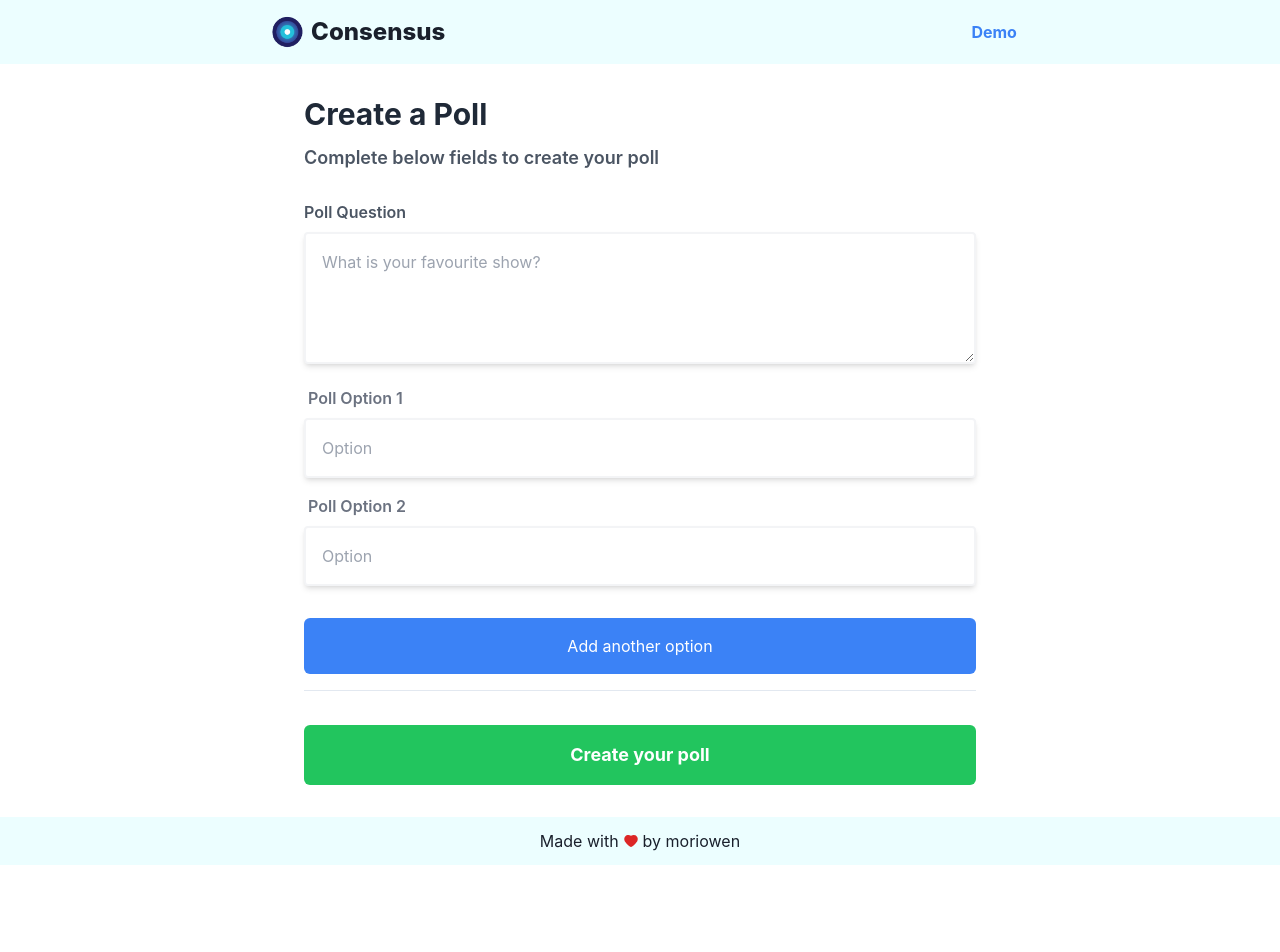
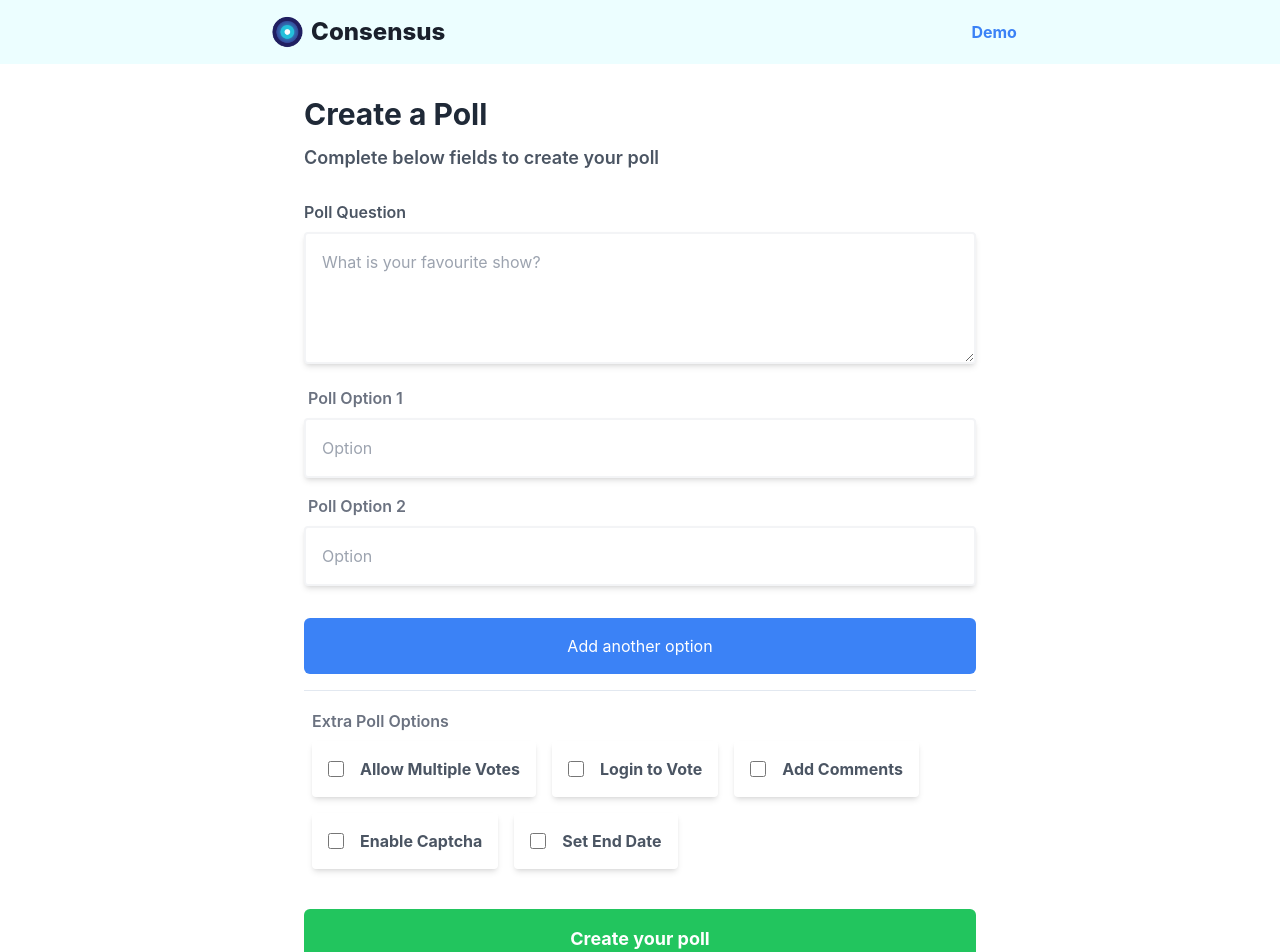
Before and after one commit to matharva/consensus, a Next.js app: page /new-poll in a window 1280 px wide. Shown: the top 952 px of the page. Before the commit the page ends 865 px from the top, so only its background shows below. Built offline with nearby package versions, Linux system fonts and the light colour scheme.

Commit message:
all features added in new poll page

```diff
--- a/components/Navbar.tsx
+++ b/components/Navbar.tsx
@@ -10,13 +10,11 @@ const Navbar = () => {
     <div>
       <div className="head h-16 flex items-center justify-around bg-cyan-50">
         <Link href={"/"}>
-          <div className="flex items-center justify-center">
+          <div className="flex items-center justify-center cursor-pointer">
             <div className="w-12 translate-y-1">
               <Image src={IMg} />
             </div>
-            <div className="text-2xl font-extrabold cursor-pointer">
-              Consensus
-            </div>
+            <div className="text-2xl font-extrabold">Consensus</div>
           </div>
         </Link>
         <div
--- /dev/null
+++ b/components/OptionFeature.tsx
@@ -0,0 +1,131 @@
+import React from "react";
+import { ExtraOptions, OptionFeatureProps } from "../types/types";
+
+const OptionFeature = ({
+  extraOptions,
+  setExtraOptions,
+}: OptionFeatureProps) => {
+  return (
+    <>
+      <div className="mt-4 ml-2 text-gray-500 font-semibold">
+        Extra Poll Options
+      </div>
+      <div
+        className="md:inline-block cursor-pointer enableMultipleVotes"
+        onClick={() =>
+          setExtraOptions((prev: ExtraOptions) => {
+            return { ...prev, enableMultipleVotes: !prev.enableMultipleVotes };
+          })
+        }
+      >
+        <div className="m-2 rounded shadow-md p-4 flex items-center md:justify-center">
+          <input
+            name="enableMultipleVotes"
+            type="checkbox"
+            className="h-5 w-5 md:h-4 md:w-4"
+            checked={extraOptions["enableMultipleVotes"]}
+          />
+          <div className="flex flex-col ml-4">
+            <div className="text-gray-600 font-bold">Allow Multiple Votes</div>
+            <div className="text-sm text-gray-400 font-medium md:hidden">
+              Allow multiple votes on one poll from a single visitor.
+            </div>
+          </div>
+        </div>
+      </div>
+
+      <div
+        className="md:inline-block cursor-pointer mt-4 md:mt-0"
+        onClick={() =>
+          setExtraOptions((prev: ExtraOptions) => {
+            return { ...prev, enableLogin: !prev.enableLogin };
+          })
+        }
+      >
+        <div className="m-2 rounded shadow-md p-4 flex items-center md:justify-center">
+          <input
+            type="checkbox"
+            className="h-5 w-5 md:h-4 md:w-4"
+            checked={extraOptions["enableLogin"]}
+          />
+          <div className="flex flex-col ml-4">
+            <div className="text-gray-600 font-bold">Login to Vote</div>
+            <div className="text-sm text-gray-400 font-medium md:hidden">
+              Added security to stop duplicate votes being cast.
+            </div>
+          </div>
+        </div>
+      </div>
+      <div
+        className="md:inline-block cursor-pointer mt-4 md:mt-0"
+        onClick={() =>
+          setExtraOptions((prev: ExtraOptions) => {
+            return { ...prev, enableComments: !prev.enableComments };
+          })
+        }
+      >
+        <div className="m-2 rounded shadow-md p-4 flex items-center md:justify-center">
+          <input
+            type="checkbox"
+            className="h-4 w-4 md:h-4 md:w-4"
+            checked={extraOptions["enableComments"]}
+          />
+          <div className="flex flex-col ml-4">
+            <div className="text-gray-600 font-bold">Add Comments</div>
+            <div className="text-sm text-gray-400 font-medium md:hidden">
+              Add comments functionality to your poll.
+            </div>
+          </div>
+        </div>
+      </div>
+      <div
+        className="md:inline-block cursor-pointer mt-4 md:mt-0"
+        onClick={() =>
+          setExtraOptions((prev: ExtraOptions) => {
+            return { ...prev, enableCaptcha: !prev.enableCaptcha };
+          })
+        }
+      >
+        <div className="m-2 rounded shadow-md p-4 flex items-center md:justify-center">
+          <input
+            type="checkbox"
+            className="h-7 w-7 md:h-4 md:w-4"
+            checked={extraOptions["enableCaptcha"]}
+          />
+          <div className="flex flex-col ml-4">
+            <div className="text-gray-600 font-bold">Enable Captcha</div>
+            <div className="text-sm text-gray-400 font-medium md:hidden">
+              Requires users solve a captcha, which is a short test before
+              voting.
+            </div>
+          </div>
+        </div>
+      </div>
+      <div
+        className="md:inline-block cursor-pointer mt-4 md:mt-0"
+        onClick={() =>
+          setExtraOptions((prev: ExtraOptions) => {
+            return { ...prev, enableEndDate: !prev.enableEndDate };
+          })
+        }
+      >
+        <div className="m-2 rounded shadow-md p-4 flex items-center md:justify-center">
+          <input
+            type="checkbox"
+            className="h-7 w-7 md:h-4 md:w-4"
+            checked={extraOptions["enableEndDate"]}
+          />
+          <div className="flex flex-col ml-4">
+            <div className="text-gray-600 font-bold">Set End Date</div>
+            <div className="text-sm text-gray-400 font-medium md:hidden">
+              Allows poll creators to to set an automatic end date for their
+              poll.
+            </div>
+          </div>
+        </div>
+      </div>
+    </>
+  );
+};
+
+export default OptionFeature;
--- a/helpers.ts
+++ b/helpers.ts
@@ -49,6 +49,7 @@ export function createNewPoll() {
     question: "",
     publicLink: "",
     adminLink: "",
+    pollLink: "",
     options: [
       {
         id: uuid(),
@@ -61,6 +62,13 @@ export function createNewPoll() {
         text: "",
       },
     ],
+    extraOptions: {
+      enableMultipleVotes: false,
+      enableLogin: false,
+      enableComments: false,
+      enableCaptcha: false,
+      enableEndDate: false,
+    },
   };
 }
 
--- a/pages/new-poll/index.tsx
+++ b/pages/new-poll/index.tsx
@@ -13,17 +13,25 @@ import {
   createPoll,
   isEmptyOption,
 } from "../../helpers";
+import { ExtraOptions } from "../../types/types";
+import OptionFeature from "../../components/OptionFeature";
 
 const NewPoll = () => {
   const router = useRouter();
-  // getCurrentURL();
-  // console.log();
 
   // States
   const [pollData, setPollData] = useState(createNewPoll());
   const [createPollError, setCreatePollError] = useState("");
   const [canShowRemove, setCanShowRemove] = useState(false);
   const [isSubmitClicked, setIsSubmitClicked] = useState(false);
+
+  const [extraOptions, setExtraOptions] = useState<ExtraOptions>({
+    enableMultipleVotes: false,
+    enableLogin: false,
+    enableComments: false,
+    enableCaptcha: false,
+    enableEndDate: false,
+  });
 
   // State Handlers
   const handleSubmit = async () => {
@@ -32,6 +40,8 @@ const NewPoll = () => {
     // Create links
     pollData.publicLink = `${APP_URL}/poll/${pollData.id}`;
     pollData.adminLink = `${APP_URL}/poll/admin/${pollData.id}`;
+    pollData.pollLink = `${APP_URL}/poll/result/${pollData.id}`;
+    pollData.extraOptions = extraOptions;
 
     // State Validation
     const isQuestionEmpty = pollData.question === "";
@@ -46,9 +56,10 @@ const NewPoll = () => {
     if (!isOptionEmpty && !isQuestionEmpty) {
       setCreatePollError("");
       setIsSubmitClicked(true);
-      const res = await createPoll(pollData);
-      console.log("Create post response: ", res);
-      router.push(`/new-poll/${pollData.id}`);
+      console.log("FinalData: ", pollData);
+      // const res = await createPoll(pollData);
+      // console.log("Create post response: ", res);
+      // router.push(`/new-poll/${pollData.id}`);
     }
   };
 
@@ -106,7 +117,6 @@ const NewPoll = () => {
       <div className="font-semibold text-lg  text-gray-600 my-4 line leading-5">
         Complete below fields to create your poll
       </div>
-
       <div className="text-gray-600 font-semibold mt-8 mb-2">Poll Question</div>
       <textarea
         rows={4}
@@ -115,7 +125,6 @@ const NewPoll = () => {
         className="shadow-md p-4 w-full border-2 border-gray-100 focus:outline-none focus:ring-2 focus:ring-blue-500 rounded"
         placeholder="What is your favourite show?"
       />
-
       {pollData.options.map((item, index) => {
         return (
           <div key={item.id}>
@@ -142,16 +151,17 @@ const NewPoll = () => {
           </div>
         );
       })}
-
       <button
         onClick={addOption}
         className="bg-blue-500 mx-auto p-4 w-full text-white rounded-md mt-8"
       >
         Add another option
       </button>
-
       <hr className="h-0.5  mt-4" />
-
+      <OptionFeature
+        extraOptions={extraOptions}
+        setExtraOptions={setExtraOptions}
+      />
       <div className="text-red-600 text-center font-bold mt-4">
         {createPollError}
       </div>
```
Also changed, not shown: types/types.ts (+14 -0 lines), 1 other file (tests, documents, lock files or other folders).
